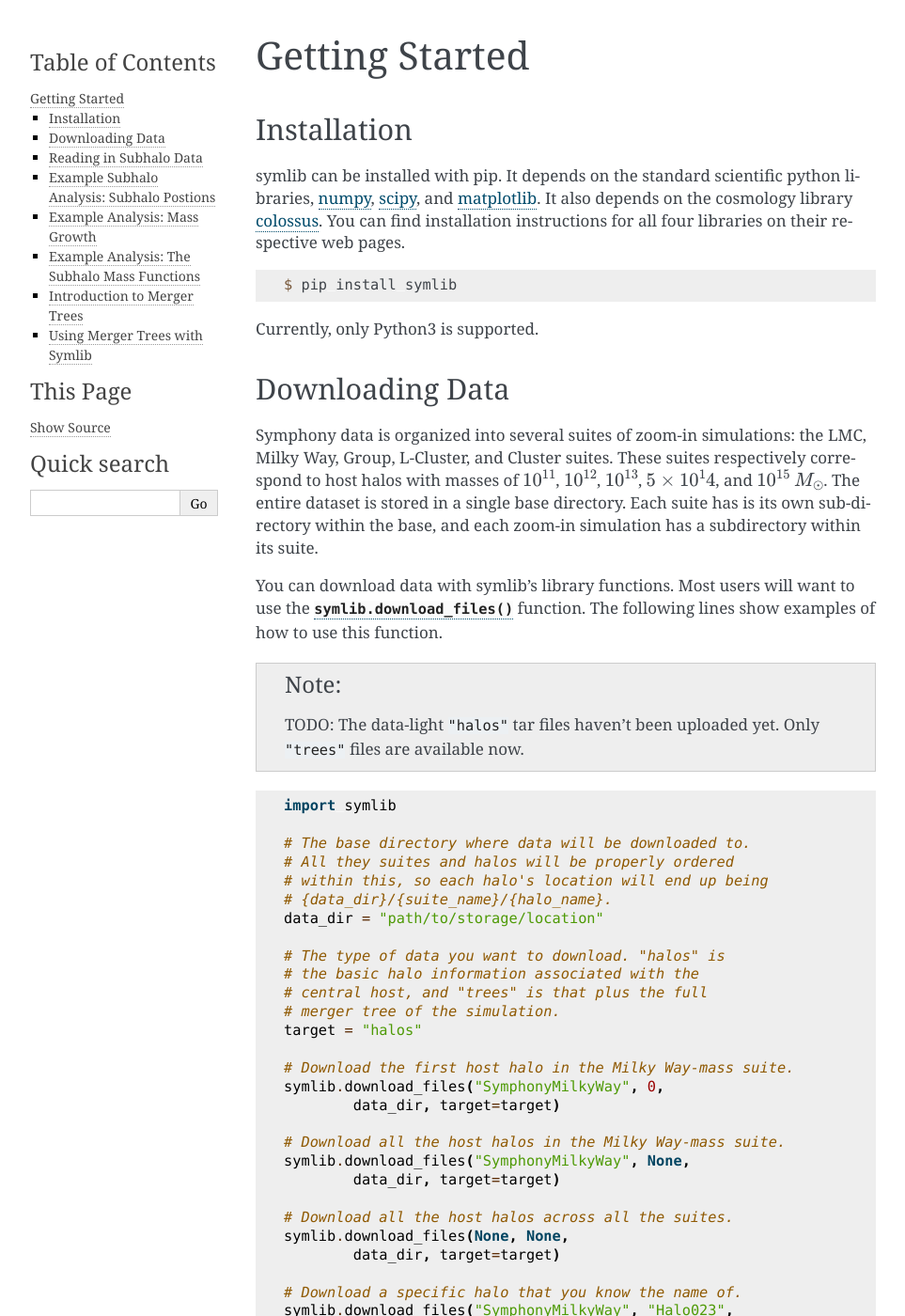
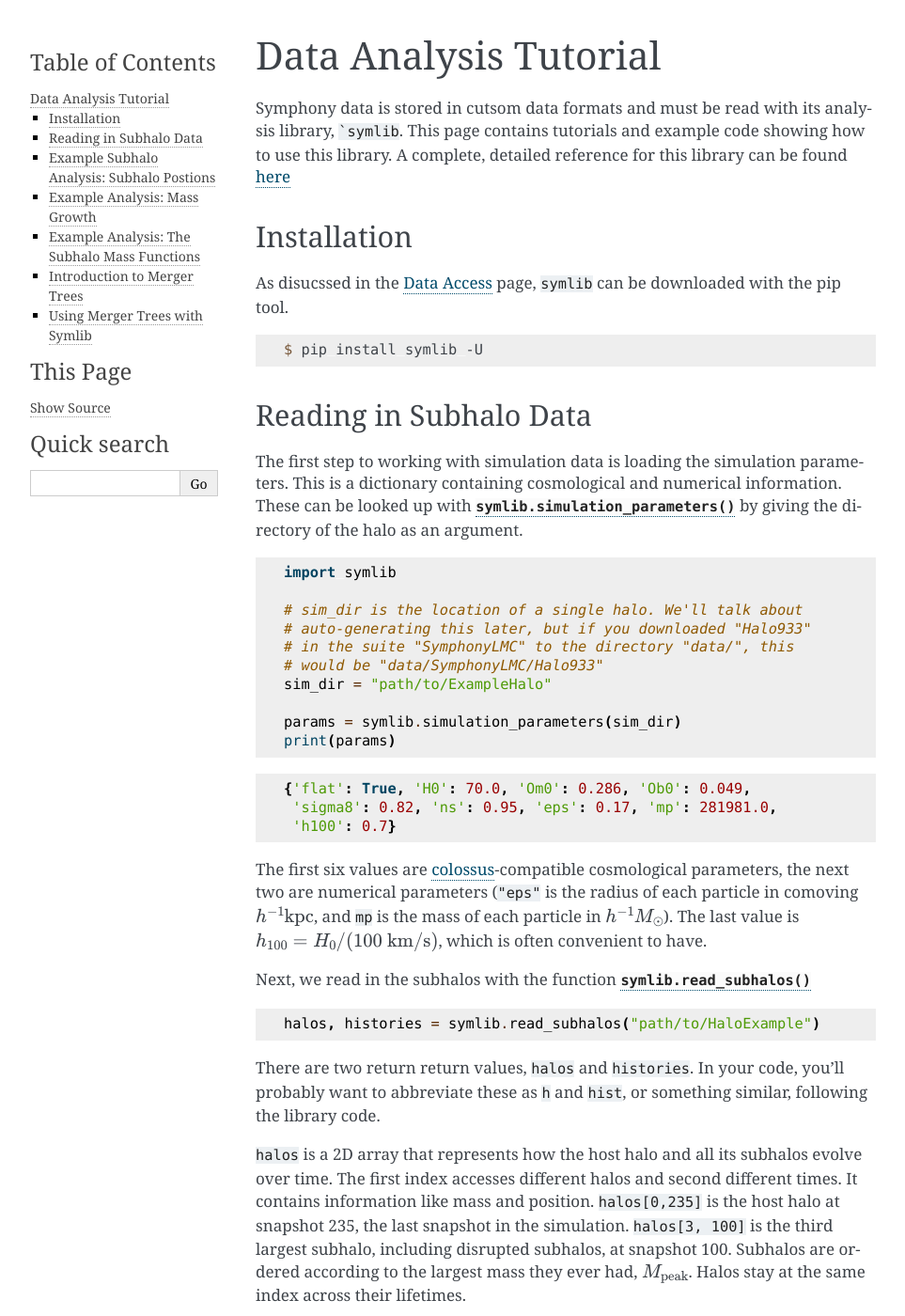
Before and after one commit to phil-mansfield/symphony, a Sphinx documentation site: the page built from docs/source/getting_started.rst, in a window 1280 px wide and 1400 px high. Shown: the whole window at 94% size, without its empty margins (148-1111 px from the left). Built offline with Sphinx 7.4.7, drawn with Linux system fonts in a browser that asks for light colours; some of the changed text lies outside the part shown.

Commit message:
Updated docs pages

````diff
--- a/docs/source/getting_started.rst
+++ b/docs/source/getting_started.rst
@@ -1,94 +1,17 @@
-Getting Started
-===============
+Data Analysis Tutorial
+======================
+
+Symphony data is stored in cutsom data formats and must be read with its analysis library, ```symlib``. This page contains tutorials and example code showing how to use this library. A complete, detailed reference for this library can be found :doc:`here <symlib_documentation>`
 
 Installation
 ------------
 
-symlib can be installed with pip. It depends on the standard scientific python libraries, `numpy <https://numpy.org/install/>`__, `scipy <https://scipy.org/install/>`__, and `matplotlib <https://matplotlib.org/stable/users/installing/index.html>`__. It also depends on the cosmology library `colossus <https://bdiemer.bitbucket.io/colossus/installation.html>`__. You can find installation instructions for all four libraries on their respective web pages.
+As disucssed in the :doc:`Data Access <data_access>` page, ``symlib``  can be downloaded with the pip tool.
 
 .. code-block:: console
 
-	$ pip install symlib
+	$ pip install symlib -U
 
-Currently, only Python3 is supported.
-
-Downloading Data
-----------------
-
-Symphony data is organized into several suites of zoom-in simulations: the LMC, Milky Way, Group, L-Cluster, and Cluster suites. These suites respectively correspond to host halos with masses of :math:`10^{11}`, :math:`10^{12}`, :math:`10^{13}`, :math:`5\times 10^14`, and :math:`10^{15}` :math:`M_\odot`. The entire dataset is stored in a single base directory. Each suite has is its own sub-directory within the base, and each zoom-in simulation has a subdirectory within its suite.
-
-You can download data with symlib's library functions. Most users will want to use the :func:`symlib.download_files` function. The following lines show examples of how to use this function.
-
-.. note::
-   TODO: The data-light ``"halos"`` tar files haven't been uploaded yet. Only ``"trees"`` files are available now.
-
-.. code-block:: python
-
-	import symlib
-
-	# The base directory where data will be downloaded to.
-	# All they suites and halos will be properly ordered
-	# within this, so each halo's location will end up being
-	# {data_dir}/{suite_name}/{halo_name}.
-	data_dir = "path/to/storage/location"
-
-	# The type of data you want to download. "halos" is
-	# the basic halo information associated with the
-	# central host, and "trees" is that plus the full
-	# merger tree of the simulation.
-	target = "halos"
-
-	# Download the first host halo in the Milky Way-mass suite.
-	symlib.download_files("SymphonyMilkyWay", 0,
-		data_dir, target=target)
-
-	# Download all the host halos in the Milky Way-mass suite.
-	symlib.download_files("SymphonyMilkyWay", None,
-		data_dir, target=target)
-
-	# Download all the host halos across all the suites.
-	symlib.download_files(None, None,
-		data_dir, target=target)
-
-	# Download a specific halo that you know the name of.
-	symlib.download_files("SymphonyMilkyWay", "Halo023",
-		data_dir, target=target)
-
-You can also get a list of suite names with :func:`symlib.suite_names()` and hosts counts for a given suite with :func:`symlib.n_hosts()` so you can use a fine-tuned for loop instead of ``None``.
-
-The ``"halos"`` dataset will cover almost all use cases, including users interested in the evolution of the host and its subhalos over time The ``"trees"`` dataset is much larger and is more complex to use. The total sizes of the data in different suites can be found below:
-
-.. list-table::
-	:header-rows: 1
-
-	* - Suite Name
-	  - :math:`N_{\rm hosts}`
-	  - ``"halos"``
-	  - ``"trees"``
-	* - SymphonyLMC
-	  - 39
-	  - 0.16 GB
-	  - 18 GB
-	* - SymphonyMilkyWay
-	  - 45
-	  - 0.77 GB
-	  - 62 GB
-	* - SymphonyGroup
-	  - 49
-	  - 0.83 GB
-	  - 227 GB
-	* - SymphonyLCluster
-	  - 33
-	  - 0.18 GB
-	  - 21 GB
-	* - SymphonyCluster
-	  - 96
-	  - 1.1 GB
-	  - 160 GB
-
-If you are running tests on a machine where you don't have much storage space, the smallest host is Halo933 in SymphonyLMC, with a ``"halos"`` size of 2.3 MB and ``"trees"`` size of 227 MB.
-
-symlib also offers the functions :func:`symlib.download_packed_files()` and :func:`symlib.unpack_files()`. which might be helpful if you are running a long download request that gets interrupted midway through.
 
 Reading in Subhalo Data
 -----------------------
@@ -443,7 +366,8 @@ As before, some plotting code and standard setup code that reads in parameters a
     fig, ax = plt.subplots()
     ax.plot(host_scale, n_mergers, "tab:blue",
             label=r"$N_{\rm merger}$")
-    ax.plot(host_scale, n_artifacts, "tab
+    ax.plot(host_scale, n_mergers, "tab:blue",
+            label=r"$N_{\rm artifacts}$")
 
 
 
--- a/docs/source/symlib_documentation.rst
+++ b/docs/source/symlib_documentation.rst
@@ -1,5 +1,5 @@
-Symlib Documentation
-====================
+Data Analysis Reference
+=======================
 
 Units
 -----
````
Also changed, not shown: docs/source/background_reading.rst (added, +30 -0 lines), docs/source/credits_acknowledgements.rst (added, +33 -0 lines), docs/source/data_access.rst (added, +102 -0 lines), docs/source/index.rst (+13 -11 lines), docs/source/simulations.rst (+7 -7 lines), 1 other file.
